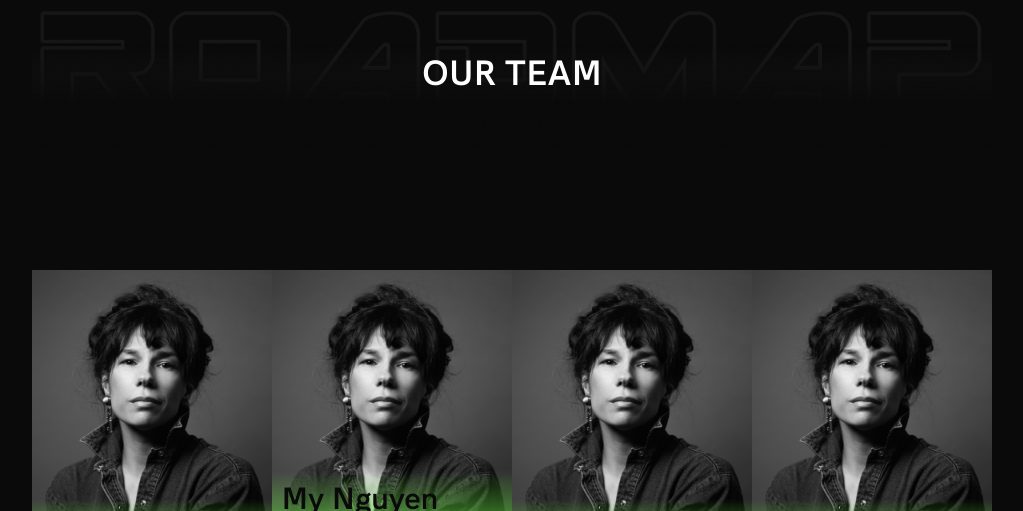
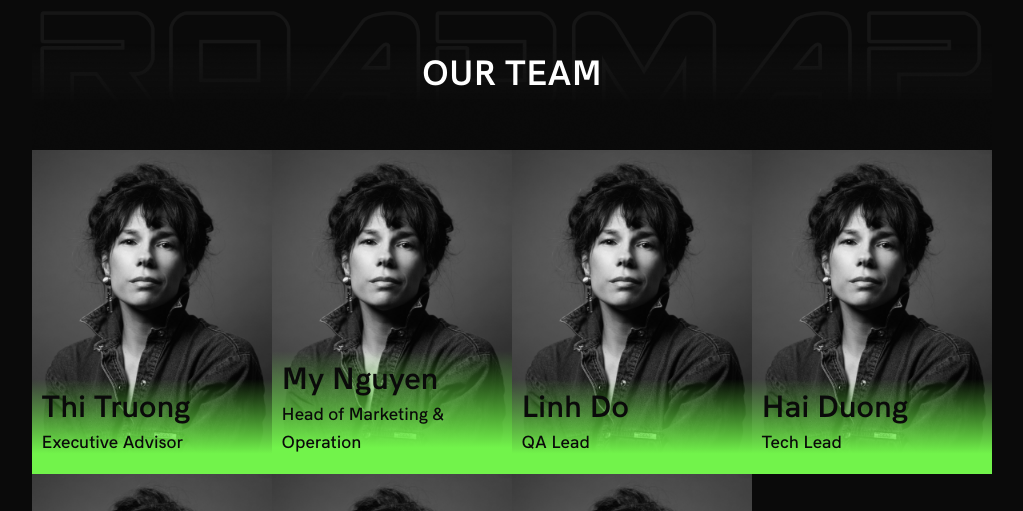
Before and after one commit to khan-cot/gamefi, a Vue app: page / in a window 1280 px wide. Shown: the part 3909-4420 px from the top of the page, without its empty margins (128-1151 px from the left). Built offline with nearby package versions, Linux system fonts and the light colour scheme.

Commit message:
update positioning

```diff
--- a/src/section/Partners.vue
+++ b/src/section/Partners.vue
@@ -62,7 +62,7 @@ export default {
 <style scoped>
   .partners {
     background: #0A0A0A;
-    padding: var(--padding-article) var(--padding-section);
+    padding: var(--padding-article) var(--padding-section) 240px;
   }
 
   h2.title {
--- a/src/section/Team.vue
+++ b/src/section/Team.vue
@@ -130,7 +130,7 @@ export default {
 
 <style scoped>
 .wrapper {
-  padding: var(--padding-section);
+  padding: 40px var(--padding-section) var(--padding-section);
   position: relative;
   background: #0A0A0A;
 }
@@ -146,7 +146,6 @@ h1.title {
   font-size: 32px;
   line-height: 40px;
   text-transform: uppercase;
-  margin-bottom: 120px;
 }
 
 .grid {
```
